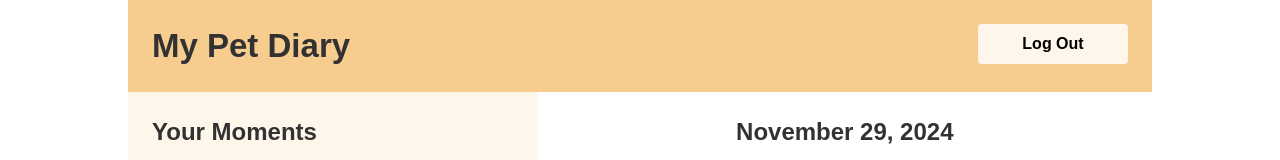
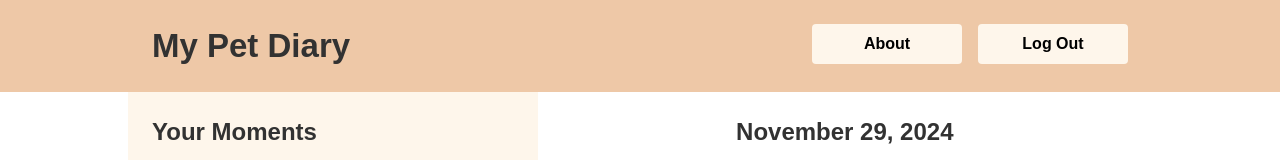
Before and after one commit to Shina-NYK/my-pet-diary, a React (Vite) app: page / in a window 1280 px wide. Shown: the top 160 px of the page. Built offline with nearby package versions, Linux system fonts and the light colour scheme; no server answers; a web font is replaced by a local one.

Commit message:
Add about button and change header background colour

```diff
--- a/src/components/Header/Header.jsx
+++ b/src/components/Header/Header.jsx
@@ -1,15 +1,20 @@
-import { Link } from "react-router-dom";
+import { Link, useNavigate } from "react-router-dom";
 import "./Header.scss";
 
 function Header() {
+    const navigate = useNavigate();
+
     return (
         <header className="header">
-            <div className="header__container">
+            <nav className="header__nav">
                 <Link className="header__title-link" to={"/user"}>
                     <h1 className="header__title">My Pet Diary</h1>
                 </Link>
-                <button className="header__log-out-btn">Log Out</button>
-            </div>
+                <div className="header__btn-wrapper">
+                    <button className="header__btn">About</button>
+                    <button className="header__btn">Log Out</button>
+                </div>
+            </nav>
         </header>
     );
 }
--- a/src/components/Header/Header.scss
+++ b/src/components/Header/Header.scss
@@ -4,12 +4,13 @@
 .header {
     @include flex-row($gap: 0);
     justify-content: space-between;
-    &__container {
+    background-color: rgba($Secondary-Med1, 0.5);
+    &__nav {
         @include flex-row($gap: 0);
         justify-content: space-between;
         width: 100%;
         padding: $spacing-24;
-        background-color: $Primary-Med;
+
         @include desktop {
             width: 80vw;
             margin: auto;
@@ -18,10 +19,10 @@
     &__title-link {
         color: inherit;
     }
-    // &__title {
-    //     color: $Secondary-Dark;
-    // }
-    &__log-out-btn {
+    &__btn-wrapper {
+        @include flex-row($gap: $spacing-16);
+    }
+    &__btn {
         width: 9.375rem;
         height: 2.5rem;
         border-radius: 4px;
```
